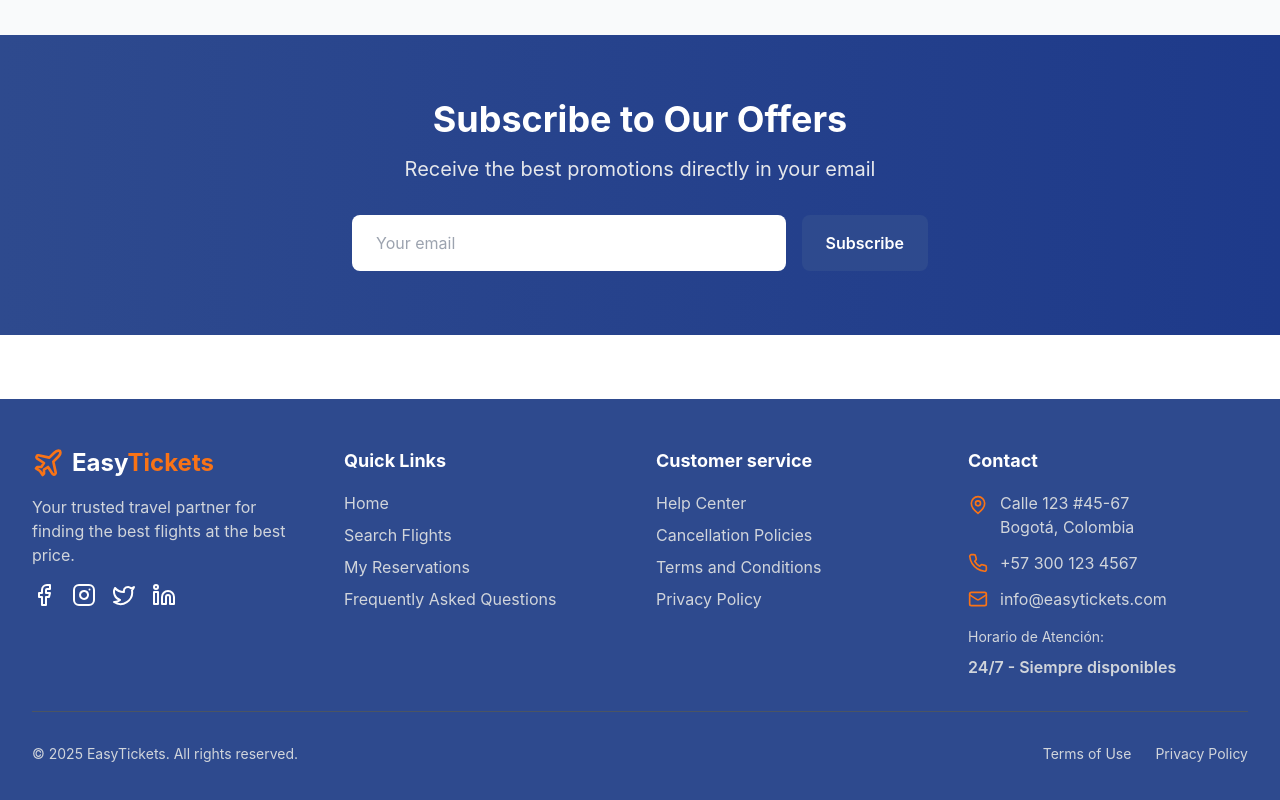
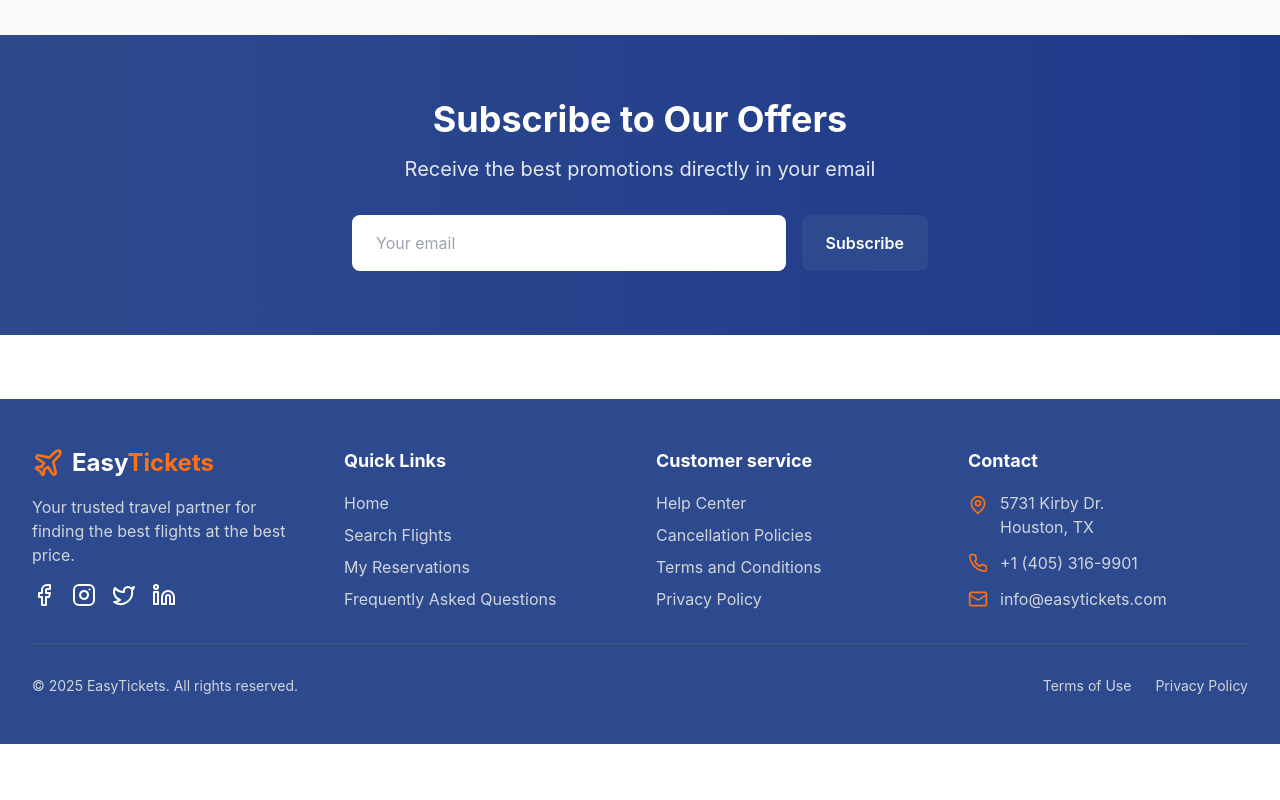
Before and after one commit to JhonEdward10/Aerolinea-EasyTicket, a React (Vite) app in the folder easytickets/: page / in a window 1280 px wide. Shown: the part 1725-2525 px from the top of the page. After the commit the page ends 2469 px from the top, so only its background shows below. Built offline with nearby package versions, Linux system fonts and the light colour scheme.

Commit message:
suprimiendo informacion de footer

```diff
--- a/easytickets/src/components/Footer.jsx
+++ b/easytickets/src/components/Footer.jsx
@@ -92,14 +92,14 @@ const Footer = () => {
               <li className="flex items-start space-x-3">
                 <MapPin className="w-5 h-5 text-secondary flex-shrink-0 mt-1" />
                 <span className="text-gray-300">
-                  Calle 123 #45-67<br />
-                  Bogotá, Colombia
+                  5731 Kirby Dr. <br />
+                  Houston, TX
                 </span>
               </li>
               <li className="flex items-center space-x-3">
                 <Phone className="w-5 h-5 text-secondary" />
                 <a href="tel:+573001234567" className="text-gray-300 hover:text-secondary transition-colors duration-300">
-                  +57 300 123 4567
+                  +1 (405) 316-9901
                 </a>
               </li>
               <li className="flex items-center space-x-3">
@@ -109,10 +109,10 @@ const Footer = () => {
                 </a>
               </li>
             </ul>
-            <div className="mt-4">
+            {/* <div className="mt-4">
               <p className="text-sm text-gray-300 mb-2">Horario de Atención:</p>
               <p className="text-gray-300 font-semibold">24/7 - Siempre disponibles</p>
-            </div>
+            </div> */}
           </div>
         </div>
 
```
